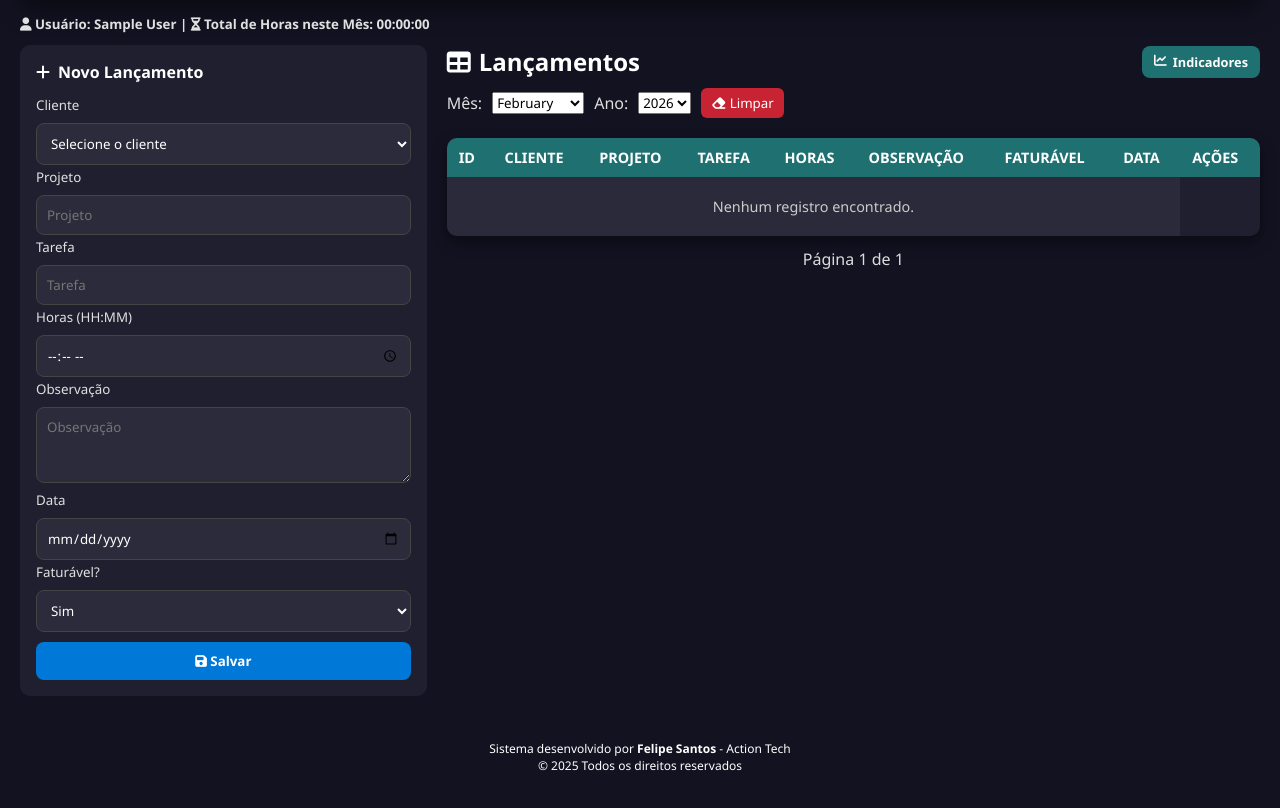
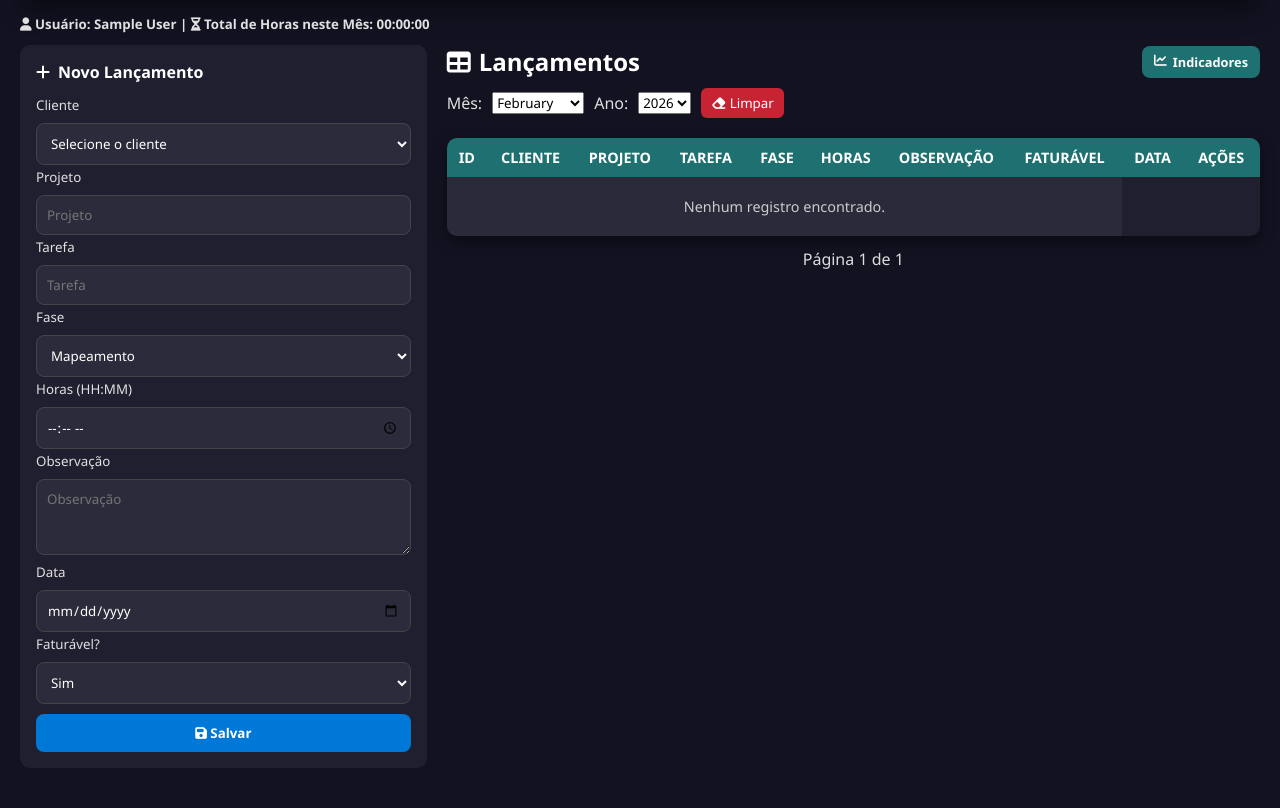
Before and after one commit to feleramalho-developer/relatorioHoras, a PHP site: page /lancamentos.php in a window 1280 px wide. Shown: the part 98-906 px from the top of the page. Before the commit the page ends 869 px from the top, so only its background shows below. Run offline with PHP 8.4, Linux system fonts and the light colour scheme; the visitor is signed in with stand-in values (Sample User, id 1); data that the repository does not hold is empty.

Commit message:
Atualização-Fase

```diff
--- a/lancamentos.php
+++ b/lancamentos.php
@@ -58,8 +58,8 @@ if (isset($_POST['importar']) && isset($_FILES['arquivo'])) {
             // Remove cabeçalho
             $cabecalho = array_shift($rows);
 
-            $sql = "INSERT INTO lancamentos (cliente, projeto, tarefa, horas, observacao, usuario, dlancamento)
- VALUES (:cliente, :projeto, :tarefa, :horas, :observacao, :usuario, :dlancamento)";
+            $sql = "INSERT INTO lancamentos (cliente, projeto, tarefa, horas, observacao, usuario, dlancamento, fase)
+ VALUES (:cliente, :projeto, :tarefa, :horas, :observacao, :usuario, :dlancamento, :fase)";
             $stmt = $pdo->prepare($sql);
 
             foreach ($rows as $row) {
@@ -74,7 +74,8 @@ if (isset($_POST['importar']) && isset($_FILES['arquivo'])) {
                     ':horas' => trim($row[3] ?? '00:00'),
                     ':observacao' => trim($row[4] ?? ''),
                     ':usuario' => trim($row[5] ?? ''),
-                    ':dlancamento' => date('Y-m-d', strtotime($row[6] ?? date('Y-m-d')))
+                    ':dlancamento' => date('Y-m-d', strtotime($row[6] ?? date('Y-m-d'))),
+                    ':fase' => trim($row[7] ?? ''),
                 ]);
             }
             echo "<div class='alert success'>Importação concluída com sucesso!</div>";
@@ -97,10 +98,11 @@ if ($_SERVER['REQUEST_METHOD'] === 'POST' && !empty($_POST['editar_id']) && !iss
     $observacao = trim($_POST['observacao'] ?? '');
     $faturavel = trim($_POST['faturavel'] ?? '');
     $dlancamento = trim($_POST['dlancamento'] ?? '');
+    $fase = trim($_POST['fase'] ?? '');
 
     try {
         $stmtUp = $pdo->prepare("UPDATE lancamentos
-            SET cliente = :cliente, projeto = :projeto, tarefa = :tarefa, horas = :horas, observacao = :observacao, faturavel = :faturavel, usuario = :usuario, dlancamento = :dlancamento
+            SET cliente = :cliente, projeto = :projeto, tarefa = :tarefa, horas = :horas, observacao = :observacao, faturavel = :faturavel, usuario = :usuario, dlancamento = :dlancamento, fase = :fase
             WHERE id = :id AND usuario = :usuario");
         $stmtUp->execute([
             ':cliente' => $cliente,
@@ -111,6 +113,7 @@ if ($_SERVER['REQUEST_METHOD'] === 'POST' && !empty($_POST['editar_id']) && !iss
             ':faturavel' => $faturavel,
             ':usuario' => $usuarioLogado,
             ':dlancamento' => $dlancamento,
+            ':fase' => $fase,
             ':id' => $editar_id
         ]);
 
@@ -130,14 +133,15 @@ if ($_SERVER['REQUEST_METHOD'] === 'POST' && empty($_POST['editar_id']) && !isse
     $observacao = trim($_POST['observacao'] ?? '');
     $faturavel = trim($_POST['faturavel'] ?? '');
     $dlancamento = trim($_POST['dlancamento'] ?? '');
+    $fase = trim($_POST['fase'] ?? '');
 
     // validações mínimas
     if ($cliente === '' || $projeto === '' || $horas === '' || $dlancamento === '') {
         $erroGeral = "Preencha os campos obrigatórios (Cliente, Projeto, Horas, Data).";
     } else {
         try {
-            $stmtIns = $pdo->prepare("INSERT INTO lancamentos (cliente, projeto, tarefa, horas, observacao, faturavel, usuario, dlancamento)
-                VALUES (:cliente, :projeto, :tarefa, :horas, :observacao, :faturavel, :usuario, :dlancamento)");
+            $stmtIns = $pdo->prepare("INSERT INTO lancamentos (cliente, projeto, tarefa, horas, observacao, faturavel, usuario, dlancamento, fase)
+                VALUES (:cliente, :projeto, :tarefa, :horas, :observacao, :faturavel, :usuario, :dlancamento, :fase)");
             $stmtIns->execute([
                 ':cliente' => $cliente,
                 ':projeto' => $projeto,
@@ -146,7 +150,8 @@ if ($_SERVER['REQUEST_METHOD'] === 'POST' && empty($_POST['editar_id']) && !isse
                 ':observacao' => $observacao,
                 ':faturavel' => $faturavel,
                 ':usuario' => $usuarioLogado,
-                ':dlancamento' => $dlancamento
+                ':dlancamento' => $dlancamento,
+                ':fase' => $fase
             ]);
             header("Location: " . $_SERVER['PHP_SELF']);
             exit;
@@ -503,6 +508,18 @@ function h($v)
                 <input type="text" name="projeto" placeholder="Projeto" required>
                 <label><small>Tarefa</small></label>
                 <input type="text" name="tarefa" placeholder="Tarefa">
+                <label><small>Fase</small></label>
+                <select type="text" name="fase">
+                    <option value="Mapeamento" <?= (isset($editLead['fase']) && $editLead['fase'] == 'Mapeamento') ? 'selected' : '' ?>>Mapeamento</option>
+                    <option value="Análise" <?= (isset($editLead['fase']) && $editLead['fase'] == 'Análise') ? 'selected' : '' ?>>Análise</option>
+                    <option value="Redesenho" <?= (isset($editLead['fase']) && $editLead['fase'] == 'Redesenho') ? 'selected' : '' ?>>Redesenho</option>
+                    <option value="Validação e Aprovação" <?= (isset($editLead['fase']) && $editLead['fase'] == 'Validação e Aprovação') ? 'selected' : '' ?>>Validação e Aprovação</option>
+                    <option value="Desenvolvimento" <?= (isset($editLead['fase']) && $editLead['fase'] == 'Desenvolvimento') ? 'selected' : '' ?>>Desenvolvimento</option>
+                    <option value="Validação Técnica" <?= (isset($editLead['fase']) && $editLead['fase'] == 'Validação Técnica') ? 'selected' : '' ?>>Validação Técnica</option>
+                    <option value="Piloto" <?= (isset($editLead['fase']) && $editLead['fase'] == 'Piloto') ? 'selected' : '' ?>>Piloto</option>
+                    <option value="Produção" <?= (isset($editLead['fase']) && $editLead['fase'] == 'Produção') ? 'selected' : '' ?>>Produção</option>
+                    <option value="Processo Entregue" <?= (isset($editLead['fase']) && $editLead['fase'] == 'Processo Entregue') ? 'selected' : '' ?>>Processo Entregue</option>
+                </select>
                 <label><small>Horas (HH:MM)</small></label>
                 <input type="time" name="horas" required>
                 <label><small>Observação</small></label>
@@ -589,6 +606,7 @@ function h($v)
                     <th>Cliente</th>
                     <th>Projeto</th>
                     <th>Tarefa</th>
+                    <th>Fase</th>
                     <th>Horas</th>
                     <th>Observação</th>
                     <th>Faturável</th>
@@ -608,6 +626,7 @@ function h($v)
                             <td><?php echo h($m['cliente']); ?></td>
                             <td><?php echo h($m['projeto']); ?></td>
                             <td><?php echo h($m['tarefa']); ?></td>
+                            <td><?php echo h($m['fase']); ?></td>
                             <td><?php echo h($m['horas']); ?></td>
                             <td><?php echo h($m['observacao']); ?></td>
                             <td><?php echo $m['faturavel'] == 1 ? 'Sim' : 'Não'; ?></td>
@@ -623,10 +642,12 @@ function h($v)
                                 <button type="button" class="action-btn edit editarBtn" data-id="<?php echo h($m['id']); ?>"
                                     data-cliente="<?php echo h($m['cliente']); ?>"
                                     data-projeto="<?php echo h($m['projeto']); ?>" data-tarefa="<?php echo h($m['tarefa']); ?>"
+                                    data-fase="<?php echo h($m['fase']); ?>"
                                     data-horas="<?php echo h($m['horas']); ?>"
                                     data-observacao="<?php echo h($m['observacao']); ?>"
                                     data-faturavel="<?php echo h($m['faturavel']); ?>"
-                                    data-dlancamento="<?php echo h($m['dlancamento']); ?>" title="Editar"><i
+                                    data-dlancamento="<?php echo h($m['dlancamento']); ?>"
+                                     title="Editar"><i
                                         class="fa-solid fa-pen"></i></button>
                             </td>
                         </tr>
@@ -672,6 +693,7 @@ function h($v)
                 document.querySelector('[name=cliente]').value = this.dataset.cliente || '';
                 document.querySelector('[name=projeto]').value = this.dataset.projeto || '';
                 document.querySelector('[name=tarefa]').value = this.dataset.tarefa || '';
+                document.querySelector('[name=fase]').value = this.dataset.fase || '';
                 // some browsers require HH:MM for input type time; keep the value if compatible
                 document.querySelector('[name=horas]').value = this.dataset.horas || '';
                 document.querySelector('[name=observacao]').value = this.dataset.observacao || '';
```
